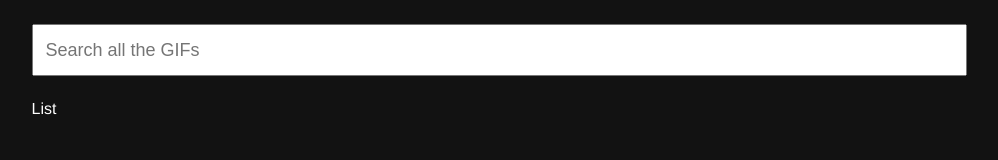
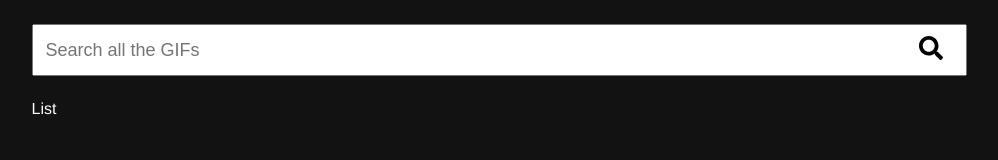
Before and after one commit to babangsund/giphy-ish, a React (Create React App) app: page / in a window 1280 px wide. Shown: the top 160 px of the page, without its empty margins (141-1139 px from the left). Built offline with nearby package versions, Linux system fonts and the light colour scheme.

Commit message:
Search icon, giphyColors, getRandomColor

```diff
--- a/src/components/Search.js
+++ b/src/components/Search.js
@@ -1,6 +1,11 @@
 // @flow
 import React from 'react';
 import styled from 'styled-components';
+
+// project
+import { useBool } from '../utils/hooks';
+// $FlowFixMe
+import { ReactComponent as SearchIcon } from '../icons/search.svg';
 
 type Props = {};
 
@@ -17,15 +22,36 @@ const StyledInput = styled.input`
   font-size: 1.125rem;
 `;
 
+const EndAdornment = styled.div`
+  top: 50%;
+  right: 24px;
+  position: absolute;
+  transform: translateY(-50%);
+`;
+
+const StyledSearchIcon = styled(({ focus, ...props }) => (
+  <SearchIcon {...props} />
+))`
+  width: 24px;
+  height: 24px;
+  color: ${p => (p.focus ? p.theme.getRandomColor() : 'black')};
+`;
+
 function Search(props: Props) {
+  const [focus, onFocus, onBlur] = useBool();
   return (
     <Container>
       <StyledInput
         type="text"
         defaultValue=""
+        onBlur={onBlur}
+        onFocus={onFocus}
         placeholder="Search all the GIFs"
         {...props}
       />
+      <EndAdornment>
+        <StyledSearchIcon focus={focus} />
+      </EndAdornment>
     </Container>
   );
 }
--- a/src/providers/StyleProvider.js
+++ b/src/providers/StyleProvider.js
@@ -12,9 +12,21 @@ const textColors = {
   black: '#333',
 };
 
+const giphyColors = {
+  cyan: 'rgb(0, 204, 255)',
+  purple: 'rgb(97, 87, 255)',
+  pink: 'rgb(153, 51, 255)',
+  orange: 'rgb(255, 102, 102)',
+};
+
 const theme = {
   textColors,
+  giphyColors,
   backgroundColor: '#121212',
+  getRandomColor: function getRandomColor() {
+    const colorValues = Object.values(this.giphyColors);
+    return colorValues[Math.floor(Math.random() * colorValues.length)];
+  },
 };
 
 const Style = createGlobalStyle`
--- /dev/null
+++ b/src/utils/hooks.js
@@ -0,0 +1,11 @@
+// @flow
+import React from 'react';
+
+export function useBool(initialBool: boolean = false) {
+  const [bool, setBool] = React.useState(initialBool);
+  return [
+    bool,
+    React.useCallback(() => setBool(true), []),
+    React.useCallback(() => setBool(false), []),
+  ];
+}
```
Also changed, not shown: src/icons/search.svg (added).
